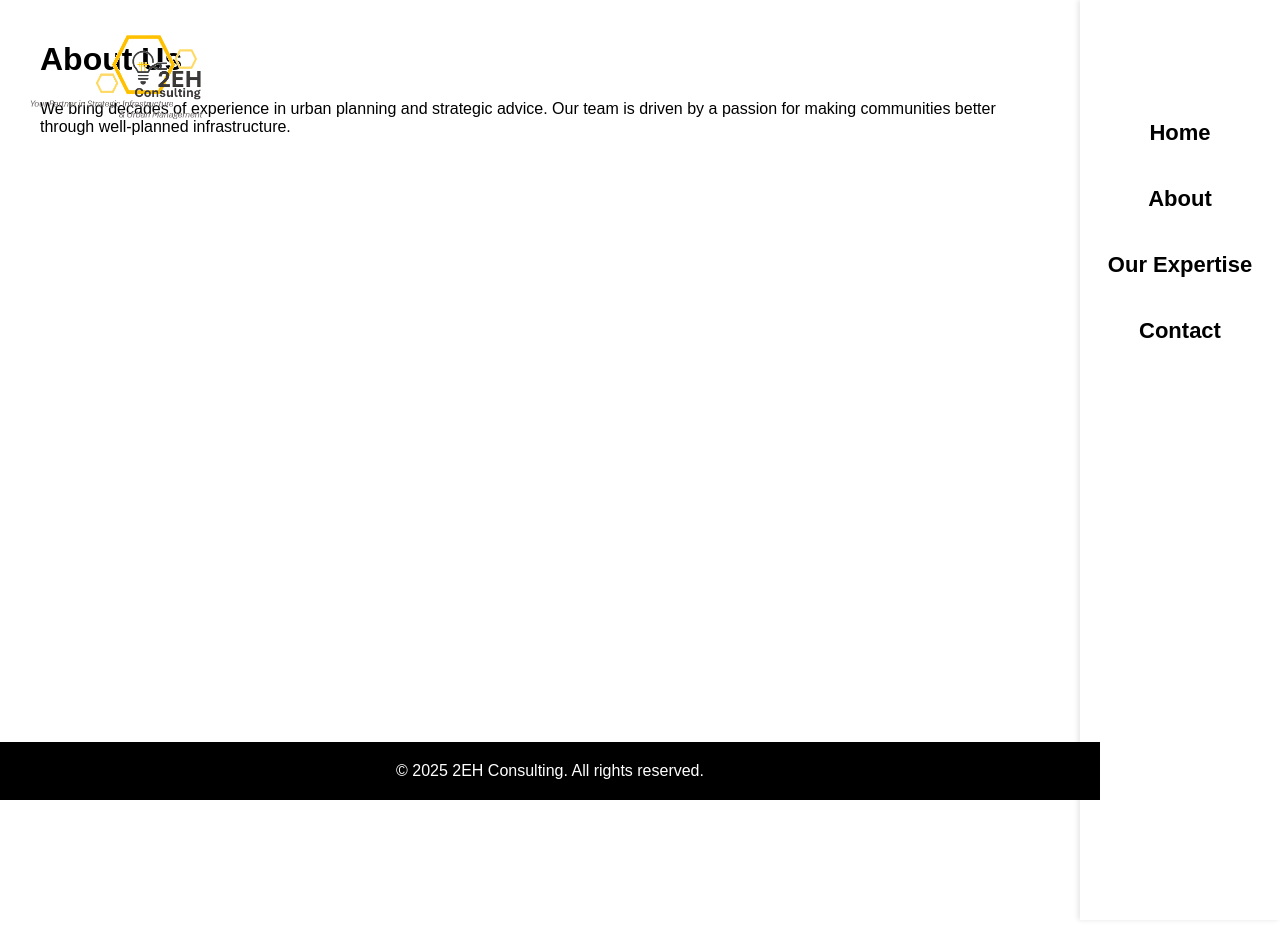
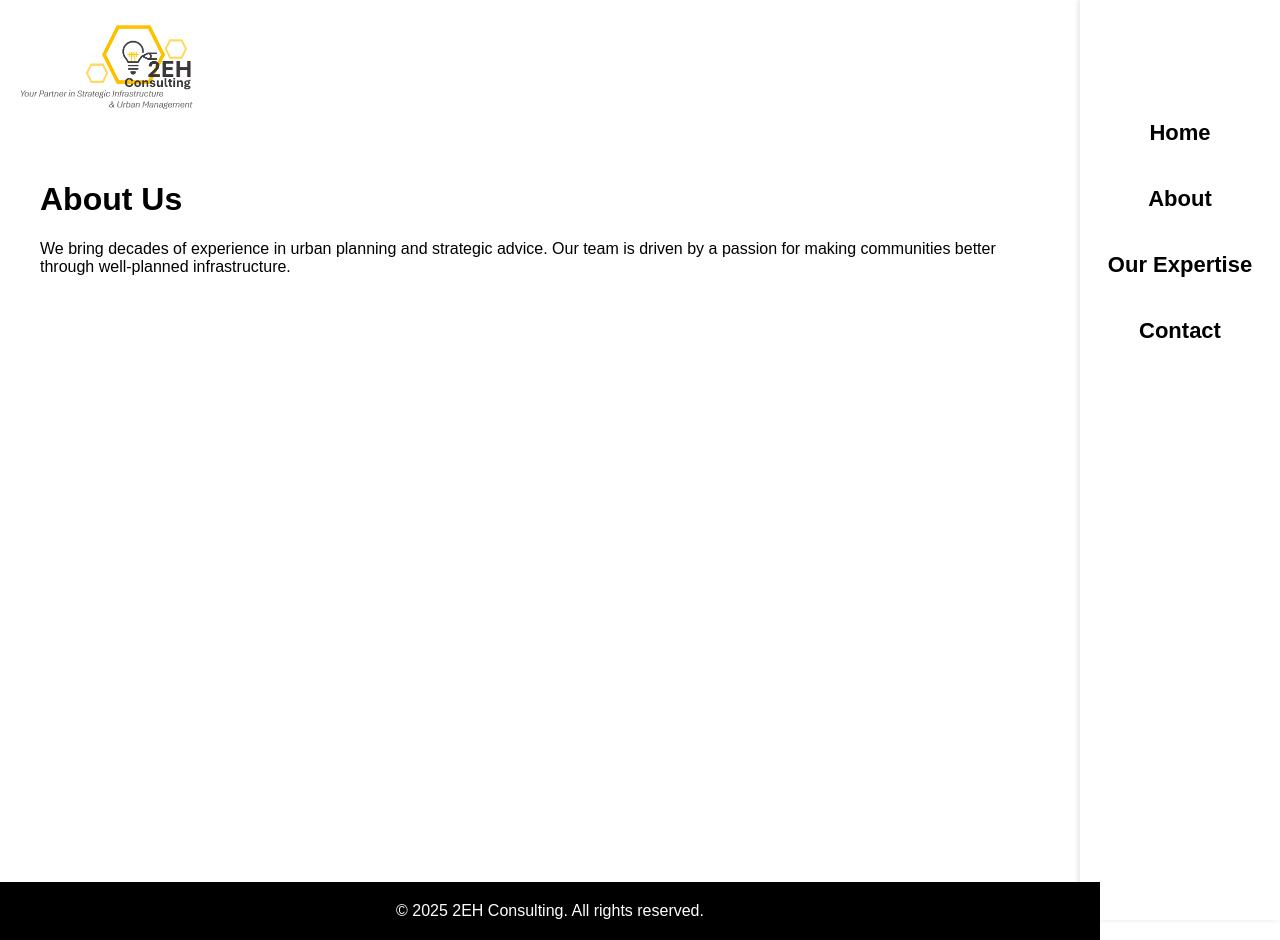
Before and after one commit to Eiden2012/2EH-consulting, a plain HTML site: page about.html in a window 1280 px wide. Before the commit the page ends 800 px from the top, so only its background shows below. Drawn offline with Linux system fonts and the light colour scheme.

Commit message:
Update about.html

```diff
--- a/about.html
+++ b/about.html
@@ -7,14 +7,17 @@
   <style>
     /* Same styles as index.html */
     html, body { margin: 0; padding: 0; font-family: Arial, sans-serif; height: 100%; }
+
+    /* Logo positioning at the top left */
     .logo {
-      padding: 10px;
       position: absolute;
-      top: 20px; /* Adjusted position of logo */
-      left: 20px;
+      top: 20px; /* Space from the top */
+      left: 20px; /* Space from the left */
       z-index: 10;
     }
     .logo img { height: 90px; }
+
+    /* Sidebar */
     .sidebar {
       position: fixed; top: 0; right: 0; width: 200px; height: 100%;
       background-color: white; color: black; display: flex;
@@ -44,12 +47,33 @@
       transform: scaleX(1);
       transform-origin: bottom left;
     }
-    .content-wrapper { display: flex; flex-direction: column; min-height: 100vh; margin-right: 200px; }
-    .main-content { flex: 1; padding: 40px; padding-top: 20px; }
+
+    /* Content Wrapper to push content below logo */
+    .content-wrapper {
+      display: flex;
+      flex-direction: column;
+      min-height: 100vh;
+      margin-right: 200px;
+      padding-top: 140px; /* Pushed content down to create space for logo */
+    }
+
+    .main-content {
+      flex: 1;
+      padding: 40px;
+      padding-top: 20px;
+    }
+
     .footer-spacer { height: 100px; }
+
+    /* Footer styling */
     .footer {
-      background-color: black; color: white; text-align: center;
-      padding: 20px 10px; width: 100%; position: relative; z-index: 5;
+      background-color: black;
+      color: white;
+      text-align: center;
+      padding: 20px 10px;
+      width: 100%;
+      position: relative;
+      z-index: 5;
     }
   </style>
 </head>
@@ -60,6 +84,7 @@
     <img src="image002.png" alt="2EH Consulting Logo">
   </div>
 
+  <!-- Sidebar Menu -->
   <div class="sidebar">
     <a href="index.html">Home</a>
     <a href="about.html">About</a>
@@ -67,11 +92,11 @@
     <a href="contact.html">Contact</a>
   </div>
 
+  <!-- Main Content Wrapper -->
   <div class="content-wrapper">
     <div class="main-content">
       <h1>About Us</h1>
       <p>We bring decades of experience in urban planning and strategic advice. Our team is driven by a passion for making communities better through well-planned infrastructure.</p>
-      <div class="footer-spacer"></div>
     </div>
     <div class="footer">
       &copy; 2025 2EH Consulting. All rights reserved.
```
